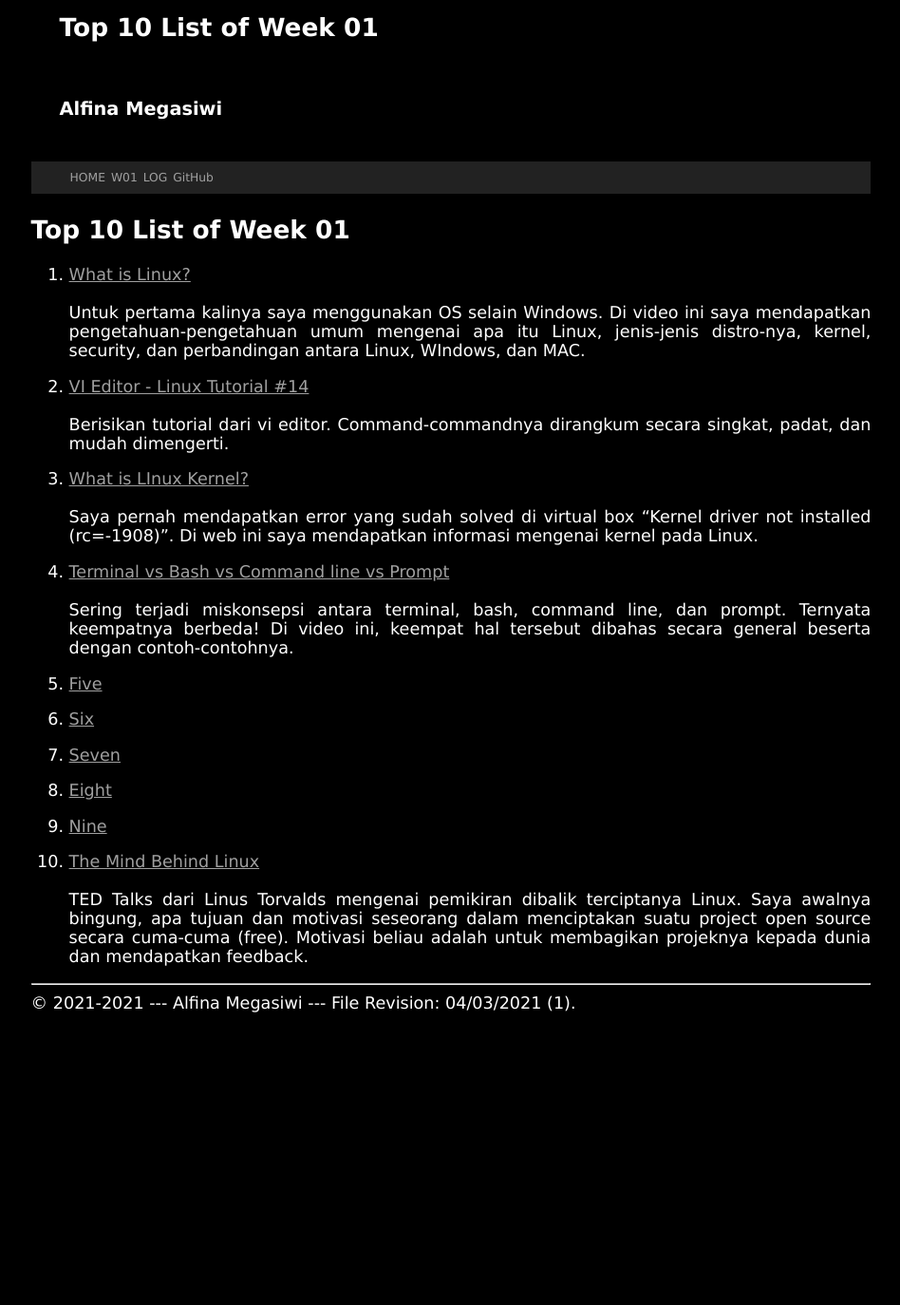
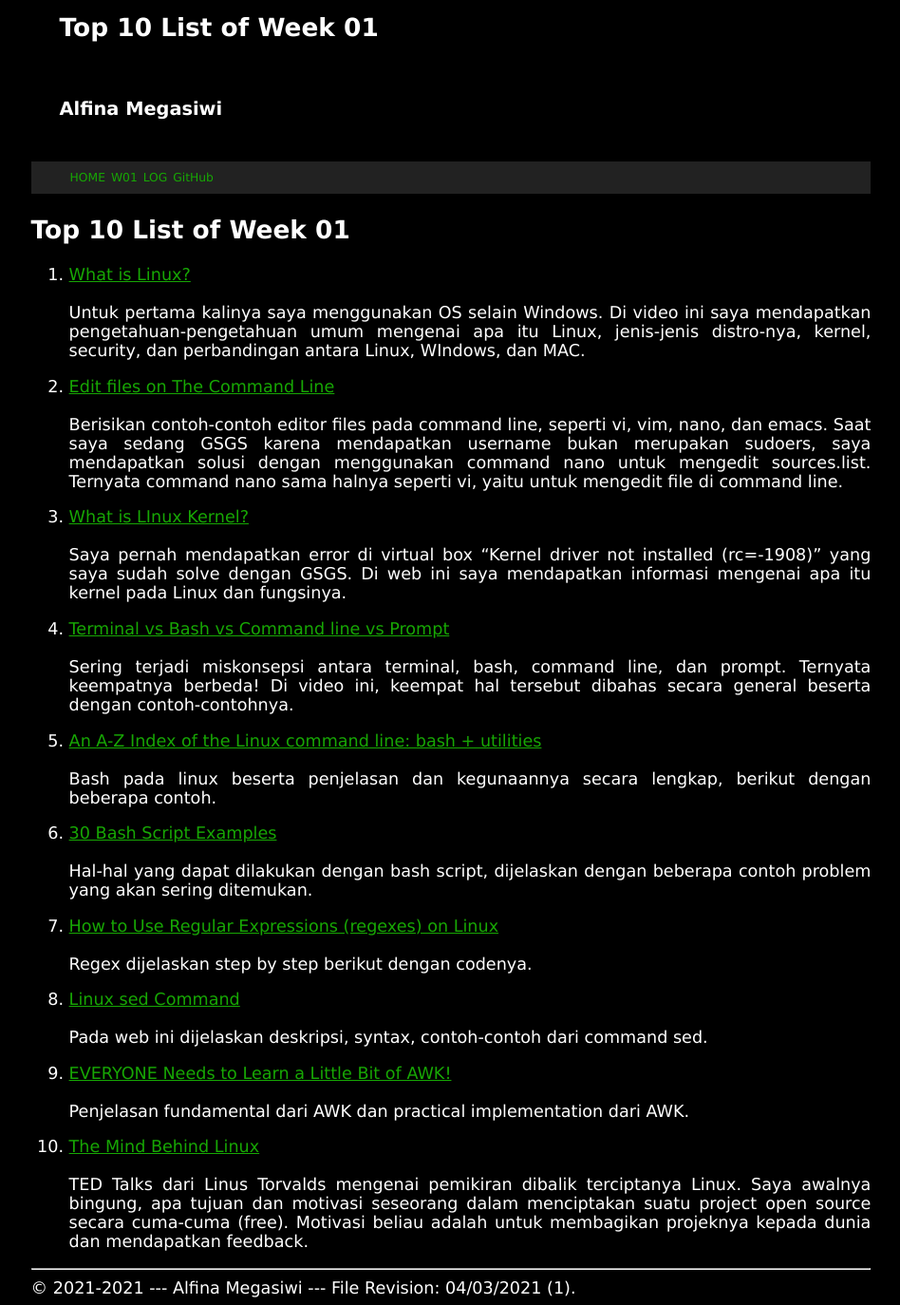
Before and after one commit to alfina-megasiwi/os211, a Jekyll site: the page built from w01.md, in a window 1280 px wide. Shown: the whole page at 95% size, without its empty margins (165-1113 px from the left). Built offline with Jekyll 4.4.1, drawn with Linux system fonts in a browser that asks for light colours; our own code applies the rules of GitHub Pages for plain Markdown files; before the commit the page ends 1074 px from its top, so only the background shows below that.

Commit message:
update assignment

```diff
--- a/assets/css/style.css
+++ b/assets/css/style.css
@@ -27,7 +27,7 @@
 }
 
 .container a {
-  color: #a0a0a0;
+  color: #17a704;
 }
 
 .container a:hover {
--- a/w01.md
+++ b/w01.md
@@ -8,23 +8,30 @@ permalink: /W01/
 1. [What is Linux?](https://www.youtube.com/watch?v=zA3vmx0GaO8&list=PLGvKANLJ_GKJeKnpdjqlGTIYucT5W558r&index=1)<br><br>
 Untuk pertama kalinya saya menggunakan OS selain Windows. Di video ini saya mendapatkan pengetahuan-pengetahuan umum mengenai apa itu Linux, jenis-jenis distro-nya, kernel, security, dan perbandingan antara Linux, WIndows, dan MAC.
 
-2. [VI Editor - Linux Tutorial #14](https://www.guru99.com/the-vi-editor.html)<br><br>
-Berisikan tutorial dari vi editor. Command-commandnya dirangkum secara singkat, padat, dan mudah dimengerti.
+2. [Edit files on The Command Line](https://www.howtoforge.com/faq/how-to-edit-files-on-the-command-line)<br><br>
+Berisikan contoh-contoh editor files pada command line, seperti vi, vim, nano, dan emacs. Saat saya sedang GSGS karena mendapatkan username bukan merupakan sudoers, saya mendapatkan solusi dengan menggunakan command nano untuk mengedit sources.list. Ternyata command nano sama halnya seperti vi, yaitu untuk mengedit file di command line.
 
 3. [What is LInux Kernel?](https://www.howtogeek.com/howto/31632/what-is-the-linux-kernel-and-what-does-it-do/)<br><br>
-Saya pernah mendapatkan error yang sudah solved di virtual box “Kernel driver not installed (rc=-1908)”. Di web ini saya mendapatkan informasi mengenai kernel pada Linux.
-4. [Terminal vs Bash vs Command line vs Prompt]()<br><br>
+Saya pernah mendapatkan error di virtual box “Kernel driver not installed (rc=-1908)” yang saya sudah solve dengan GSGS. Di web ini saya mendapatkan informasi mengenai apa itu kernel pada Linux dan fungsinya.
+
+4. [Terminal vs Bash vs Command line vs Prompt](https://www.youtube.com/watch?v=hMSByvFHOro)<br><br>
 Sering terjadi miskonsepsi antara terminal, bash, command line, dan prompt. Ternyata keempatnya berbeda! Di video ini, keempat hal tersebut dibahas secara general beserta dengan contoh-contohnya.
 
-5. [Five]()<br>
+5. [An A-Z Index of the Linux command line: bash + utilities](https://ss64.com/bash/)<br><br>
+Bash pada linux beserta penjelasan dan kegunaannya secara lengkap, berikut dengan beberapa contoh.
 
-6. [Six]()<br>
+6. [30 Bash Script Examples](https://linuxhint.com/30_bash_script_examples/#t23)<br><br>
+Hal-hal yang dapat dilakukan dengan bash script, dijelaskan dengan beberapa contoh problem yang akan sering ditemukan.
 
-7. [Seven]()<br>
+7. [How to Use Regular Expressions (regexes) on Linux](https://www.howtogeek.com/661101/how-to-use-regular-expressions-regexes-on-linux/)<br><br>
+Regex dijelaskan step by step berikut dengan codenya.
 
-8. [Eight]()<br>
+8. [Linux sed Command](https://www.computerhope.com/unix/used.htm)<br><br>
+Pada web ini dijelaskan deskripsi, syntax, contoh-contoh dari command sed.
 
-9. [Nine]()<br>
+
+9. [EVERYONE Needs to Learn a Little Bit of AWK!](https://www.youtube.com/watch?v=jJ02kEETw70)<br><br>
+Penjelasan fundamental dari AWK dan practical implementation dari AWK.
 
 10. [The Mind Behind Linux](https://www.youtube.com/watch?v=o8NPllzkFhE&list=PLGvKANLJ_GKJeKnpdjqlGTIYucT5W558r&index=3)<br><br>
 TED Talks dari Linus Torvalds mengenai pemikiran dibalik terciptanya Linux. Saya awalnya bingung, apa tujuan dan motivasi seseorang dalam menciptakan suatu project open source secara cuma-cuma (free). Motivasi beliau adalah untuk membagikan projeknya kepada dunia dan mendapatkan feedback.
```
